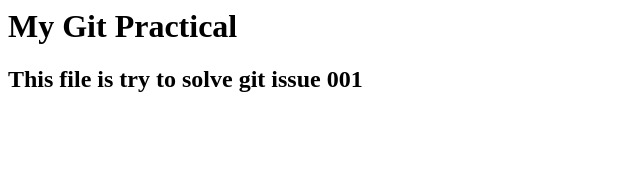
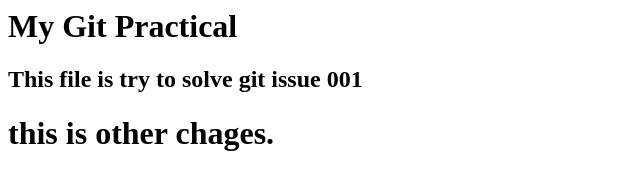
Before and after one commit to dhanpalsinghrajpurohit/Test-git, a plain HTML site: page index.html in a window 1280 px wide. Shown: the whole page, without its empty margins (0-640 px from the left). Drawn offline with Linux system fonts and the light colour scheme.

Commit message:
updated second time

```diff
--- a/index.html
+++ b/index.html
@@ -4,5 +4,6 @@
 <body>
 <h1>My Git Practical</h1>
 <h2>This file is try to solve git issue 001</h2>
+<h1>this is other chages.</h1>
 </body>
 </html>
```
